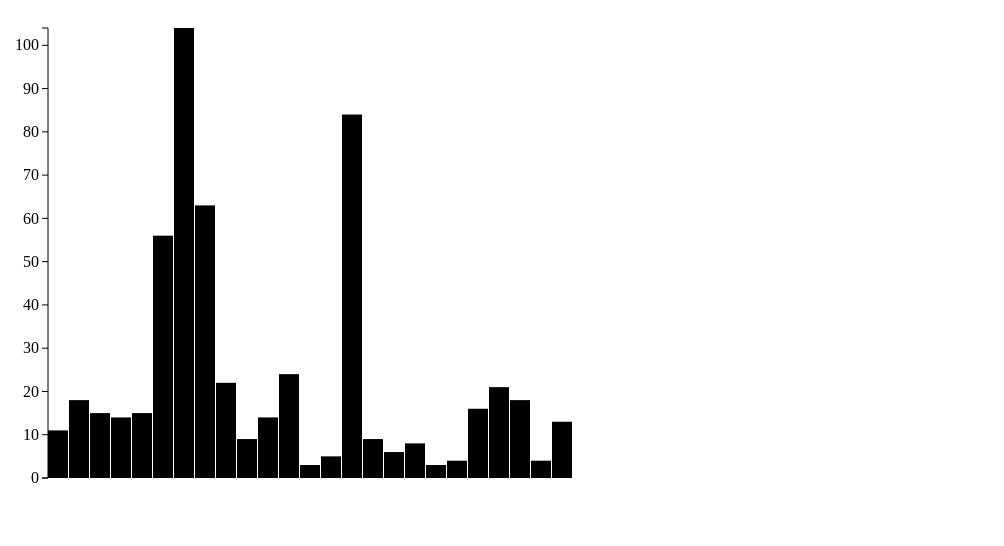
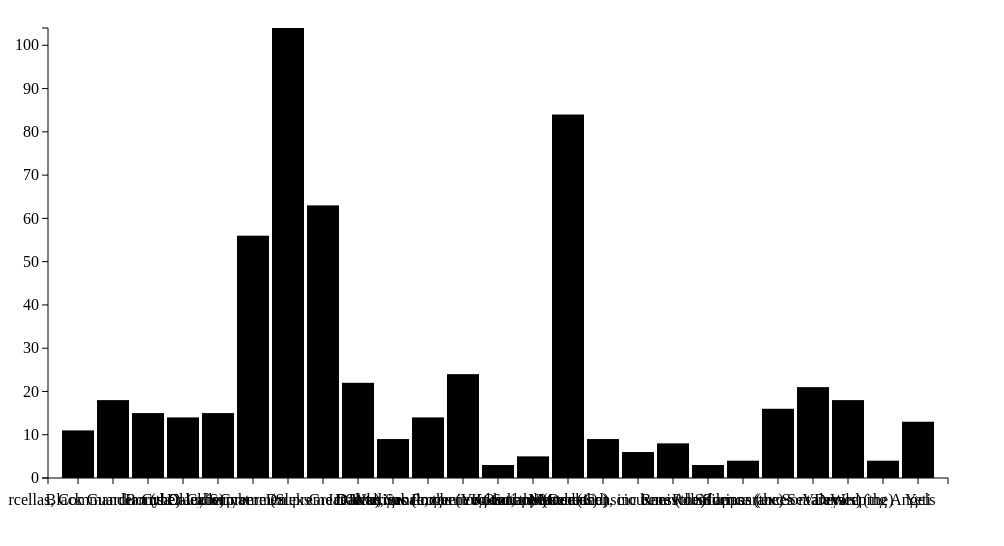
Before and after one commit to fidothe/d3-workshop-nextberlin, a plain HTML site: page index.html in a window 1280 px wide. Shown: the whole page, without its empty margins (0-1004 px from the left). Drawn offline with Linux system fonts and the light colour scheme.

Commit message:
Add labels on the X Axis and an ordinal scale

```diff
--- a/index.html
+++ b/index.html
@@ -45,6 +45,9 @@
         stroke: black;
         stroke-width: 1px;
       }
+      .x.axis text {
+        text-align: left;
+      }
     </style>
     <script>
       var convert_csv_values = function(row) {
@@ -75,6 +78,18 @@
                          .scale(y_scale)
                          .orient('left');
       svg.append('g').attr('class', 'y axis').call(y_axis);
+      // Draw the X axis
+      var x_scale = d3.scale.ordinal()
+                      .domain(villains.map(function(d) { return d.name; }))
+                      .rangeRoundBands([0, width], .1);
+      var x_axis = d3.svg.axis()
+                         .scale(x_scale)
+                         .tickPadding(10)
+                         .orient('bottom');
+      svg.append('g').attr('class', 'x axis')
+                     .attr("transform", "translate(0," + height + ")")
+                     .call(x_axis);
+
       // Now draw the bars
       svg.selectAll('rect')
          .data(villains)
@@ -82,8 +97,8 @@
          .append('rect')
          .attr('fill', 'black')
          .attr('height', function(d) { return height - y_scale(d.appearances); })
-         .attr('width', 20)
-         .attr('x', function(d, i) { return 21 * i; })
+         .attr('width', x_scale.rangeBand())
+         .attr('x', function(d) { return x_scale(d.name); })
          .attr('y', function(d) { return y_scale(d.appearances); });
     </script>
   </body>
```
